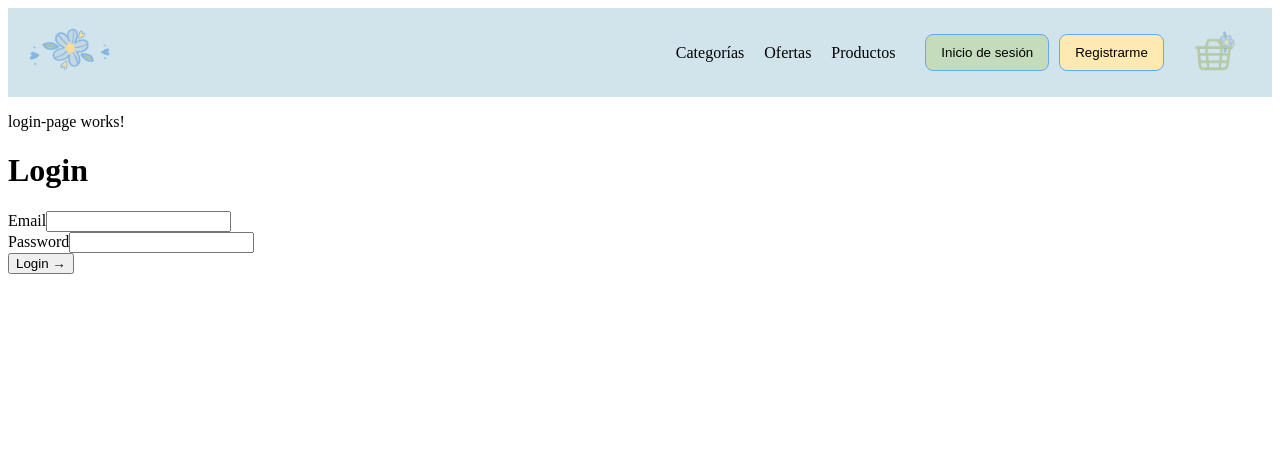
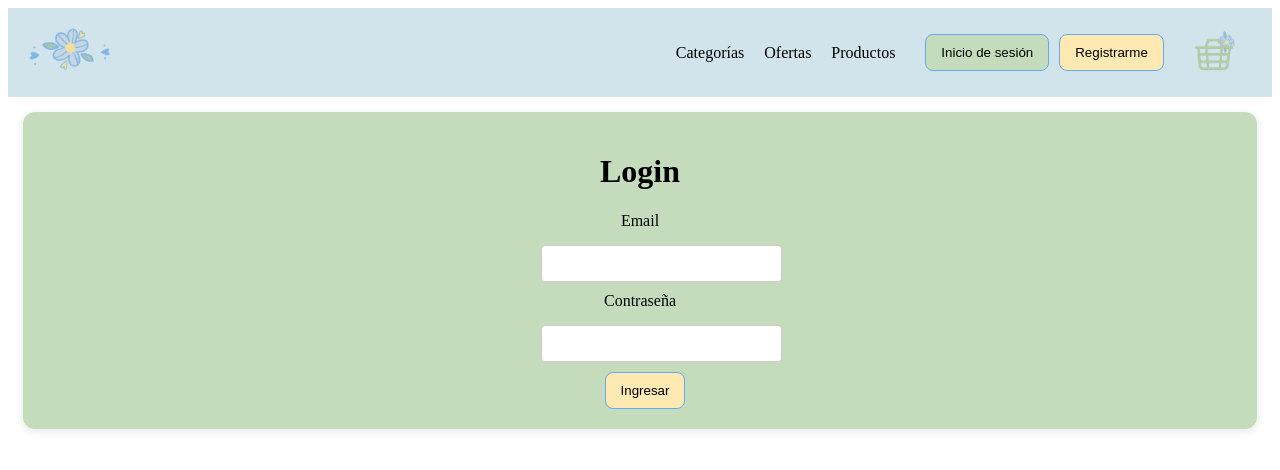
Before and after one commit to AceiteDeOliva/TPFinalMadeByMiluli, an Angular app in the folder e-commerce/: page /login in a window 1280 px wide. Shown: the top 470 px of the page. Built offline with nearby package versions, Linux system fonts and the light colour scheme.

Commit message:
csss de login
Diseño del formulario de log in

```diff
--- a/e-commerce/src/app/component/login-form/login-form.component.css
+++ b/e-commerce/src/app/component/login-form/login-form.component.css
@@ -0,0 +1,40 @@
+form {
+  background-color: #C4DCBB;
+  display: flex;
+  flex-direction: column;
+  text-align: center;
+  padding: 20px;
+  align-items: center;
+  margin: 15px;
+  border-radius: 12px;
+  box-shadow: 0 2px 10px rgba(0, 0, 0, 0.1);
+
+}
+
+.form-control label {
+  display: block;
+  margin-bottom: 5px;
+}
+.form-control input {
+  width: 100%;
+  padding: 10px;
+  border: 1px solid #ccc;
+  border-radius: 4px;
+  margin:10px ;
+}
+
+form button {
+  background-color:#FEE9B2 ;;
+  border: 1px solid rgb(100, 169, 243);
+  padding: 10px 15px;
+  cursor: pointer;
+  margin-left: 10px;
+  color: #000000;
+  border-radius: 8px;
+
+}
+
+form button:hover {
+  background-color: #95CBEE;
+  color: white;
+}
--- a/e-commerce/src/app/component/login-form/login-form.component.html
+++ b/e-commerce/src/app/component/login-form/login-form.component.html
@@ -12,7 +12,7 @@
     </div>
 
     <div class="form-control">
-      <label for="password">Password</label>
+      <label for="password">Contraseña </label>
       <input
         formControlName="password"
         id="password"
@@ -21,5 +21,5 @@
       />
     </div>
 
-    <button type="submit">Login &#8594;</button>
+    <button type="submit">Ingresar</button>
   </form>
--- a/e-commerce/src/app/pages/login-page/login-page.component.html
+++ b/e-commerce/src/app/pages/login-page/login-page.component.html
@@ -1,4 +1,3 @@
 <div class = "login-page">
-    <p>login-page works!</p>
     <app-login-form></app-login-form>
 </div>
```
